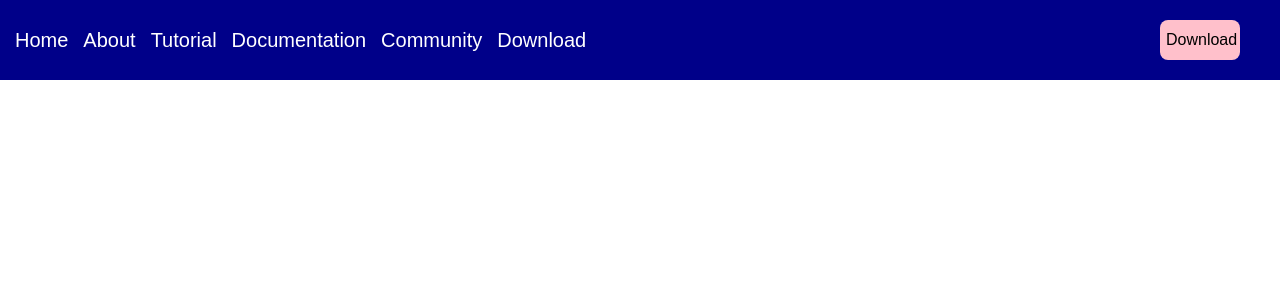
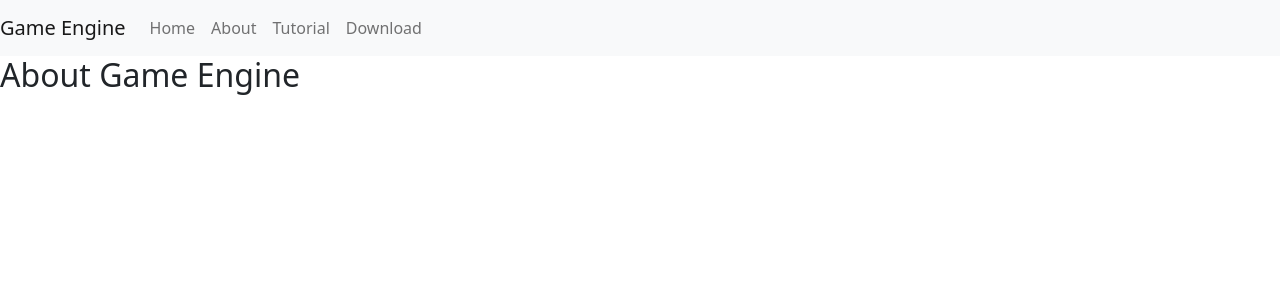
Before and after one commit to LiamANeeson/MSc-Game-Engine-Project-Website, a React (Create React App) app in the folder client/: page /about in a window 1280 px wide. Shown: the top 300 px of the page. Built offline with nearby package versions, Linux system fonts and the light colour scheme.

Commit message:
Added React Router Dom for Navigation & Used Bootstrap for Navbar

```diff
--- a/client/package.json
+++ b/client/package.json
@@ -8,8 +8,12 @@
     "@testing-library/jest-dom": "^5.16.5",
     "@testing-library/react": "^13.4.0",
     "@testing-library/user-event": "^13.5.0",
+    "bootstrap": "^5.2.1",
     "react": "^18.2.0",
+    "react-bootstrap": "^2.5.0",
     "react-dom": "^18.2.0",
+    "react-router": "^6.4.0",
+    "react-router-dom": "^6.4.0",
     "react-scripts": "5.0.1",
     "web-vitals": "^2.1.4"
   },
--- a/client/src/App.css
+++ b/client/src/App.css
@@ -1,4 +1,5 @@
 body {
   margin: 0;
   padding: 0;
+  background-color: rgb(2, 27, 17);
 }
--- a/client/src/App.js
+++ b/client/src/App.js
@@ -1,11 +1,24 @@
 import './App.css';
 import Navbar from './Components/Navbar/Navbar';
+import HeadlineContent from './Components/HeadlineContent/HeadlineContent';
+import { BrowserRouter as Router, Routes, Route } from 'react-router-dom';
+
+import Home from './Pages/Home';
+import Tutorial from './Pages/Tutorial';
+import About from './Pages/About';
+import Download from './Pages/Download';
 
 function App() {
   return (
-    <div className="App">
+    <Router>
       <Navbar />
-    </div>
+      <Routes>
+        <Route path='/' element = {<Home />} />
+        <Route path='/tutorial' element = {<Tutorial />} />
+        <Route path='/about' element = {<About /> } />
+        <Route path='/download' element = {<Download /> } />
+      </Routes>
+    </Router>
   );
 }
 
--- /dev/null
+++ b/client/src/Components/HeadlineContent/HeadlineContent.css
@@ -0,0 +1,29 @@
+/* .header{
+    color: white;
+}
+
+.card {
+    margin-left: 10%;
+    margin-right: 10%;
+    margin-top: 2%;
+    box-shadow: 0 2px 8px rgba(0, 0, 0, 0.26);
+    border-radius: 6px;
+    padding: 1rem;
+    overflow: hidden;
+    background: white;
+    text-align: center;
+  }
+
+.card button {
+    font: inherit;
+    padding: 0.5rem 1.5rem;
+    border: 1px solid #ff0055;
+    border-radius: 4px;
+    background: #ff0055;
+    color: white;
+    cursor: pointer;
+    margin-right: 1rem;
+    text-decoration: none;
+    display: inline-block;
+}
+   */
--- /dev/null
+++ b/client/src/Components/HeadlineContent/HeadlineContent.js
@@ -0,0 +1,19 @@
+import React from 'react'
+import "./HeadlineContent.css"
+import Button from 'react-bootstrap/Button'
+import 'bootstrap/dist/css/bootstrap.min.css'
+
+function HeadlineContent() {
+  return (
+    <div>
+        <header className='card'>
+            <h1>Learn Game Development!</h1>
+            <p>Lorem ipsum dolor sit amet, consectetur adipiscing elit. Cras tincidunt metus ante, non maximus velit vehicula quis. Vestibulum iaculis velit eu risus vulputate, quis consequat odio consequat. Quisque semper eros nisi, at euismod ex convallis id. Donec porta nisi nec massa ultrices hendrerit. Donec lacinia, ante eget porta cursus, dolor arcu aliquet enim, vel aliquet neque massa vitae purus. Aliquam erat volutpat. Phasellus faucibus urna et nisl auctor mattis. Cras dapibus nibh in eros pulvinar, et venenatis velit cursus. Curabitur eget nunc egestas, placerat tortor nec, mollis sem. Nunc ultricies orci lectus. Cras aliquam quis elit id pretium. </p>
+            <Button>Download</Button>
+            <button>Learn More</button>
+        </header>
+    </div>
+  )
+}
+
+export default HeadlineContent
--- a/client/src/Components/Navbar/Navbar.css
+++ b/client/src/Components/Navbar/Navbar.css
@@ -3,7 +3,7 @@ button:hover {
   }
 
   .Navbar {
-    background-color: rgb(0, 0, 137);
+    background-color: rgb(0, 137, 110);
     width: 100%;
     height: 80px;
     font-family: Arial, Helvetica, sans-serif;
@@ -50,7 +50,7 @@ button:hover {
     border: none;
     height: 40px;
     width: 80px;
-    background-color: pink;
+    background-color: #ff0055;
     border-radius: 8px;
   }
 
--- a/client/src/Components/Navbar/Navbar.js
+++ b/client/src/Components/Navbar/Navbar.js
@@ -1,27 +1,32 @@
-import React, { useState } from 'react'
-import "./Navbar.css"
-import ReorderIcon from "@material-ui/icons/Reorder"
+import React from 'react'
+import { Link } from 'react-router-dom';
 
 function Navbar() {
-
-  const [showLinks, setShowLinks] = useState(false);
   return (
-    <div className='Navbar'>
-        <div className='leftSide'>
-            <div className='links' id={showLinks ? "hidden" : ""}>
-                <a href='/home'>Home</a>
-                <a href='/about'>About</a>
-                <a href='/tutorial'>Tutorial</a>
-                <a href='/documentation'>Documentation</a>
-                <a href='/community'>Community</a>
-                <a href='/download'>Download</a>
-            </div>
-            <button onClick={() => setShowLinks(!showLinks)}><ReorderIcon /></button>
-        </div>
-        <div className='rightSide'>
-            <button>Download</button>
-        </div>
-    </div>
+    <nav className="navbar navbar-expand-lg navbar-light bg-light">
+      <Link className="navbar-brand" to="/">Game Engine</Link>
+      <button class="navbar-toggler" type="button" data-toggle="collapse" data-target="#navbarText" aria-controls="navbarText" aria-expanded="false" aria-label="Toggle navigation">
+        <span className="navbar-toggler-icon"></span>
+      </button>
+      <div className="collapse navbar-collapse" id="navbarText">
+        <ul className="navbar-nav mr-auto">
+          <li className="nav-item active">
+            <Link className="nav-link" to="/">Home <span className="sr-only"></span></Link>
+          </li>
+          <li className="nav-item">
+            <Link className="nav-link" to="/about">About</Link>
+          </li>
+          <li className="nav-item">
+            <Link className="nav-link" to="/tutorial">Tutorial</Link>
+          </li>
+          <li className="nav-item">
+            <Link className="nav-link" to="/download">Download</Link>
+          </li>
+        </ul>
+        <span className="navbar-text">
+        </span>
+      </div>
+    </nav>
   )
 }
 
--- /dev/null
+++ b/client/src/Pages/About.js
@@ -0,0 +1,13 @@
+import React from 'react'
+
+function About() {
+  return (
+    <div>
+        <h2>
+            About Game Engine
+        </h2>
+    </div>
+  )
+}
+
+export default About
--- /dev/null
+++ b/client/src/Pages/Download.js
@@ -0,0 +1,13 @@
+ import React from 'react'
+
+ function Download() {
+   return (
+     <div>
+        <h2>
+            Download Game Engine
+        </h2>
+     </div>
+   )
+ }
+
+ export default Download
--- /dev/null
+++ b/client/src/Pages/Home.js
@@ -0,0 +1,11 @@
+import React from 'react'
+
+function Home() {
+  return (
+    <div>
+        Home
+    </div>
+  )
+}
+
+export default Home
--- /dev/null
+++ b/client/src/Pages/Tutorial.js
@@ -0,0 +1,13 @@
+import React from 'react'
+
+function Tutorial() {
+  return (
+    <div>
+        <h2>
+            Tutorial Section
+        </h2>
+    </div>
+  )
+}
+
+export default Tutorial
--- a/client/src/index.js
+++ b/client/src/index.js
@@ -1,6 +1,8 @@
 import React from 'react';
 import ReactDOM from 'react-dom/client';
 import App from './App';
+import "bootstrap/dist/css/bootstrap.min.css";
+import "bootstrap/dist/js/bootstrap.bundle.min.js";
 
 
 const root = ReactDOM.createRoot(document.getElementById('root'));
```
Also changed, not shown: 1 other file (tests, documents, lock files or other folders).
